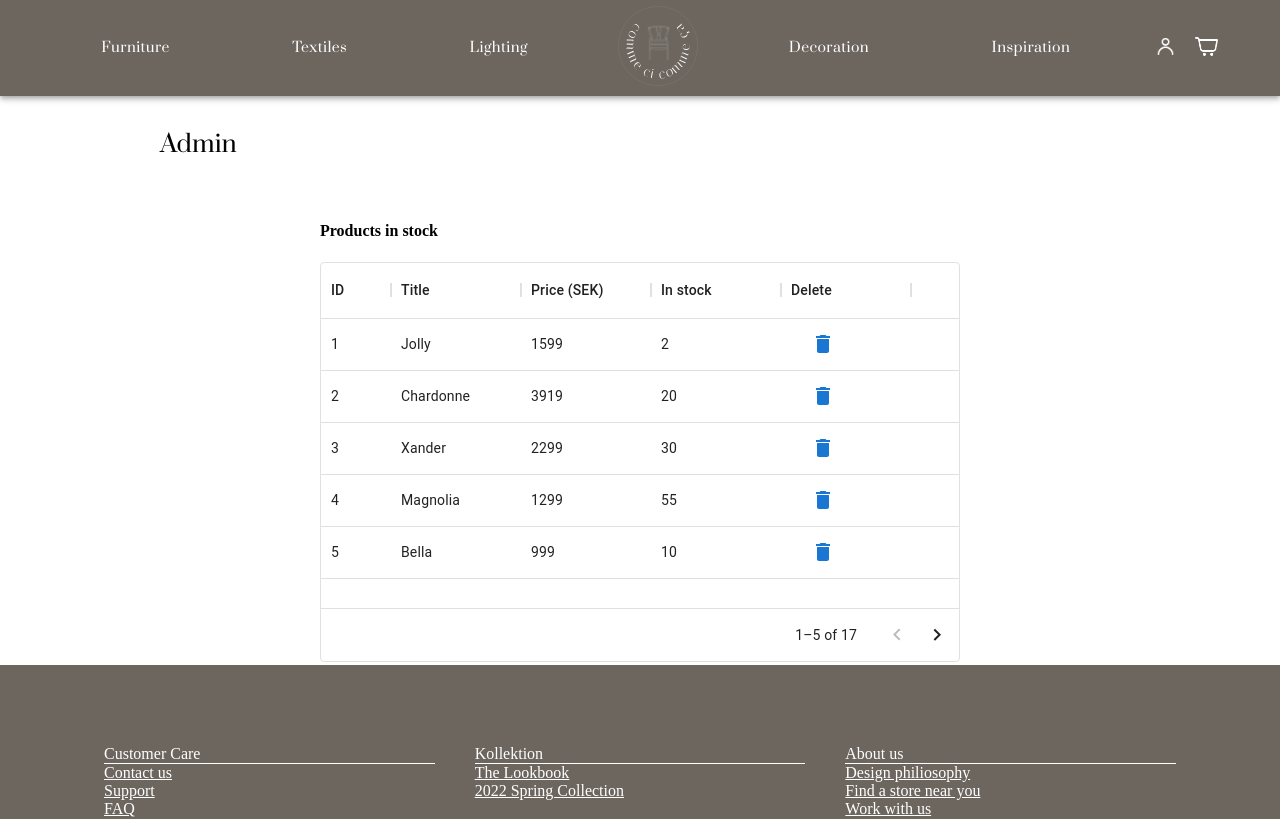
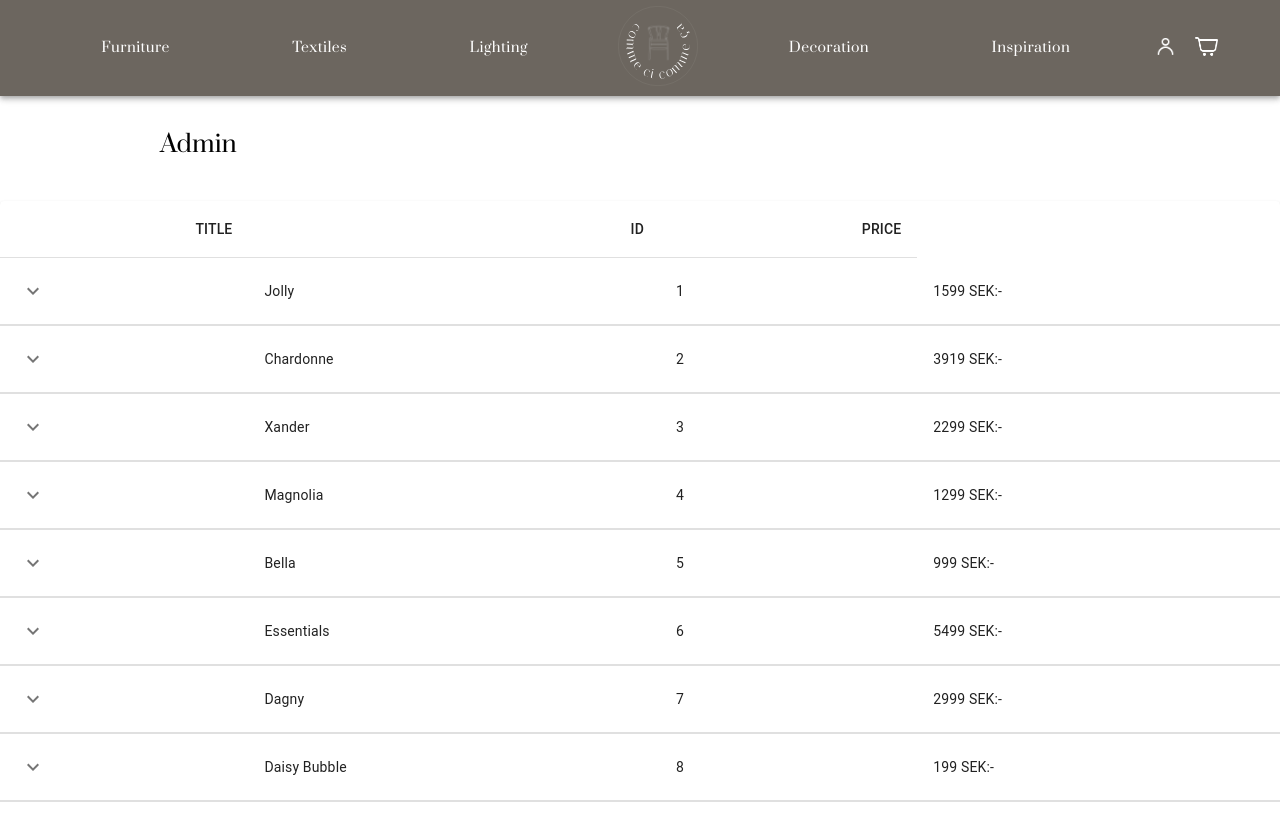
Before and after one commit to mirrenil/commeci-commeca-webbshop, a React (Create React App) app: page /admin in a window 1280 px wide. Shown: the top 819 px of the page. Built offline with nearby package versions, Linux system fonts and the light colour scheme; a web font is replaced by a local one.

Commit message:
Changed the layout for the adminPage, include more info and editable. now you can uplad a new image.  And also changed a typo in footer

```diff
--- a/src/App.tsx
+++ b/src/App.tsx
@@ -29,7 +29,10 @@ function App() {
             />
             <Route path="/detail/:id" element={<DetailPage />} />
             {/* added a quick fix in AdminPage component for now */}
-            <Route path="/admin" element={<AdminPage products={[]} />} />
+            <Route
+              path="/admin"
+              element={<AdminPage products={productData} />}
+            />
             <Route path="/checkoutpage" element={<CheckoutPage />} />
             <Route path="*" element={<NotFound />} />
           </Route>
--- a/src/components/AdminPage.tsx
+++ b/src/components/AdminPage.tsx
@@ -1,15 +1,12 @@
-import { ProductData, productData } from "../ProductData"
-import ProductList from "./ProductList";
+import { ProductData, productData } from "../ProductData";
+import ProductList from "./AdminProductList";
 
 interface Props {
   products: ProductData[];
 }
 
 function AdminPage(props: Props) {
-
   console.log(productData);
-
-
 
   return (
     <div>
@@ -25,11 +22,9 @@ function AdminPage(props: Props) {
         Admin
       </h5>
 
-            <ProductList />
+      <ProductList products={productData} />
     </div>
   );
 }
 
-
-
 export default AdminPage;
--- /dev/null
+++ b/src/components/AdminProductList.tsx
@@ -0,0 +1,118 @@
+import KeyboardArrowDownIcon from "@mui/icons-material/KeyboardArrowDown";
+import KeyboardArrowUpIcon from "@mui/icons-material/KeyboardArrowUp";
+import { Button } from "@mui/material";
+import Box from "@mui/material/Box";
+import Collapse from "@mui/material/Collapse";
+import IconButton from "@mui/material/IconButton";
+import Paper from "@mui/material/Paper";
+import Table from "@mui/material/Table";
+import TableBody from "@mui/material/TableBody";
+import TableCell from "@mui/material/TableCell";
+import TableContainer from "@mui/material/TableContainer";
+import TableHead from "@mui/material/TableHead";
+import TableRow from "@mui/material/TableRow";
+import * as React from "react";
+import { ProductData } from "../ProductData";
+
+interface Props {
+  product: ProductData;
+}
+function Row(props: Props) {
+  const [open, setOpen] = React.useState(false);
+  console.log("Product", props.product);
+  return (
+    <React.Fragment>
+      <TableRow sx={{ "& > *": { borderBottom: "unset" } }}>
+        <TableCell>
+          <IconButton
+            aria-label="expand row"
+            size="small"
+            onClick={() => setOpen(!open)}
+          >
+            {open ? <KeyboardArrowUpIcon /> : <KeyboardArrowDownIcon />}
+          </IconButton>
+        </TableCell>
+        <TableCell component="th" scope="row">
+          {props.product.title}
+        </TableCell>
+        <TableCell>{props.product.id}</TableCell>
+        <TableCell>{props.product.price}:-</TableCell>
+      </TableRow>
+      {/* All info om produkten som är klickad*/}
+      <TableRow>
+        <TableCell style={{ paddingBottom: 0, paddingTop: 0 }} colSpan={6}>
+          <Collapse in={open} timeout="auto" unmountOnExit>
+            <Box sx={{ margin: 1 }}>
+              <Table size="small" aria-label="purchases">
+                <TableHead>
+                  <TableRow>
+                    <TableCell>Image</TableCell>
+                    <TableCell>ID</TableCell>
+                    <TableCell align="right">Title</TableCell>
+                    <TableCell align="right">Description</TableCell>
+                    <TableCell align="right">Price</TableCell>
+                  </TableRow>
+                </TableHead>
+                <TableBody contentEditable="true">
+                  <TableRow>
+                    <TableCell component="th" scope="row">
+                      <img
+                        src={props.product.image}
+                        alt={props.product.title}
+                        style={{ maxHeight: "200px" }}
+                      />
+                      <Button
+                        variant="contained"
+                        size="small"
+                        component="label"
+                      >
+                        Upload image
+                        <input type="file" hidden />
+                      </Button>
+                    </TableCell>
+                    {/* <TableCell align="right">{rops.product.imagep}</TableCell> */}
+                    <TableCell align="right">{props.product.id}</TableCell>
+                    <TableCell align="right">{props.product.title}</TableCell>
+                    <TableCell align="right">
+                      {props.product.description}
+                    </TableCell>
+                    <TableCell align="right">{props.product.price}</TableCell>
+                  </TableRow>
+                </TableBody>
+              </Table>
+            </Box>
+          </Collapse>
+        </TableCell>
+      </TableRow>
+    </React.Fragment>
+  );
+}
+
+interface PropsTable {
+  products: ProductData[];
+}
+
+export default function CollapsibleTable(props: PropsTable) {
+  console.log(props.products);
+  return (
+    <TableContainer component={Paper}>
+      <Table aria-label="collapsible table">
+        <TableHead>
+          <TableRow>
+            <TableCell align="right">TITLE</TableCell>
+
+            <TableCell align="right">ID</TableCell>
+
+            <TableCell align="right">PRICE</TableCell>
+          </TableRow>
+        </TableHead>
+        <TableBody>
+          {props.products.map((product) => {
+            console.log("ROW");
+            return <Row key={product.id} product={product} />;
+          })}
+        </TableBody>
+      </Table>
+    </TableContainer>
+  );
+}
--- a/src/components/Footer.tsx
+++ b/src/components/Footer.tsx
@@ -32,7 +32,7 @@ export function Footer() {
               </Box>
             </Grid>
             <Grid item xs={12} sm={4}>
-              <Box borderBottom={1}>Kollektion</Box>
+              <Box borderBottom={1}>Collection</Box>
               <Box>
                 <Link href="/" color="inherit">
                   The Lookbook
--- a/src/components/ProductList.tsx
+++ /dev/null
@@ -1,74 +0,0 @@
-import * as React from "react";
-import { DataGrid } from "@mui/x-data-grid";
-import { Button } from "@mui/material";
-import DeleteIcon from "@mui/icons-material/Delete";
-
-function ProductList() {
-  const columns = [
-    { field: "id", headerName: "ID", width: 70, editable: true },
-    { field: "title", headerName: "Title", width: 130, editable: true },
-    { field: "price", headerName: "Price (SEK)", width: 130, editable: true },
-    { field: "quantity", headerName: "In stock", width: 130, editable: true },
-    {
-      field: "delete",
-      headerName: "Delete",
-      width: 130,
-      renderCell: () => (
-        <>
-          <Button type="submit" size="small">
-            <DeleteIcon></DeleteIcon>
-          </Button>
-        </>
-      ),
-    },
-  ];
-
-  const rows = [
-    { id: "1", title: "Jolly", price: "1599", quantity: "2" },
-    { id: "2", title: "Chardonne", price: "3919", quantity: "20" },
-    { id: "3", title: "Xander", price: "2299", quantity: "30" },
-    { id: "4", title: "Magnolia", price: "1299", quantity: "55" },
-    { id: "5", title: "Bella", price: "999", quantity: "10" },
-    { id: "6", title: "Essentials", price: "5499", quantity: "33" },
-    { id: "7", title: "Dagny", price: "2999", quantity: "15" },
-    { id: "8", title: "Daisy Bubble", price: "199", quantity: "41" },
-    { id: "9", title: "Barrel", price: "1799 ", quantity: "37" },
-    { id: "10", title: "Alba", price: "3449", quantity: "55" },
-    { id: "11", title: "Vinvent", price: "5999", quantity: "3" },
-    { id: "12", title: "Charleston", price: "2899", quantity: "8" },
-    { id: "13", title: "Betty", price: "2899", quantity: "64" },
-    { id: "14", title: "Minna", price: "1199", quantity: "9" },
-    { id: "15", title: "Pirri 2-pack", price: "2699", quantity: "22" },
-    { id: "16", title: "Melisso", price: "4999", quantity: "15" },
-    { id: "17", title: "Ditti", price: "1999", quantity: "6" },
-  ];
-
-  return (
-    <div
-      style={{
-        display: "flex",
-        justifyContent: "center",
-        alignItems: "center",
-        width: "100%",
-      }}
-    >
-      <div
-        style={{
-          height: 400,
-          width: "50%",
-          paddingBottom: "4rem",
-        }}
-      >
-        <h4>Products in stock</h4>
-        <DataGrid
-          rows={rows}
-          columns={columns}
-          pageSize={5}
-          rowsPerPageOptions={[5]}
-        />
-      </div>
-    </div>
-  );
-}
-
-export default ProductList;
```
Lines whose indentation alone changed are shown as unchanged.
